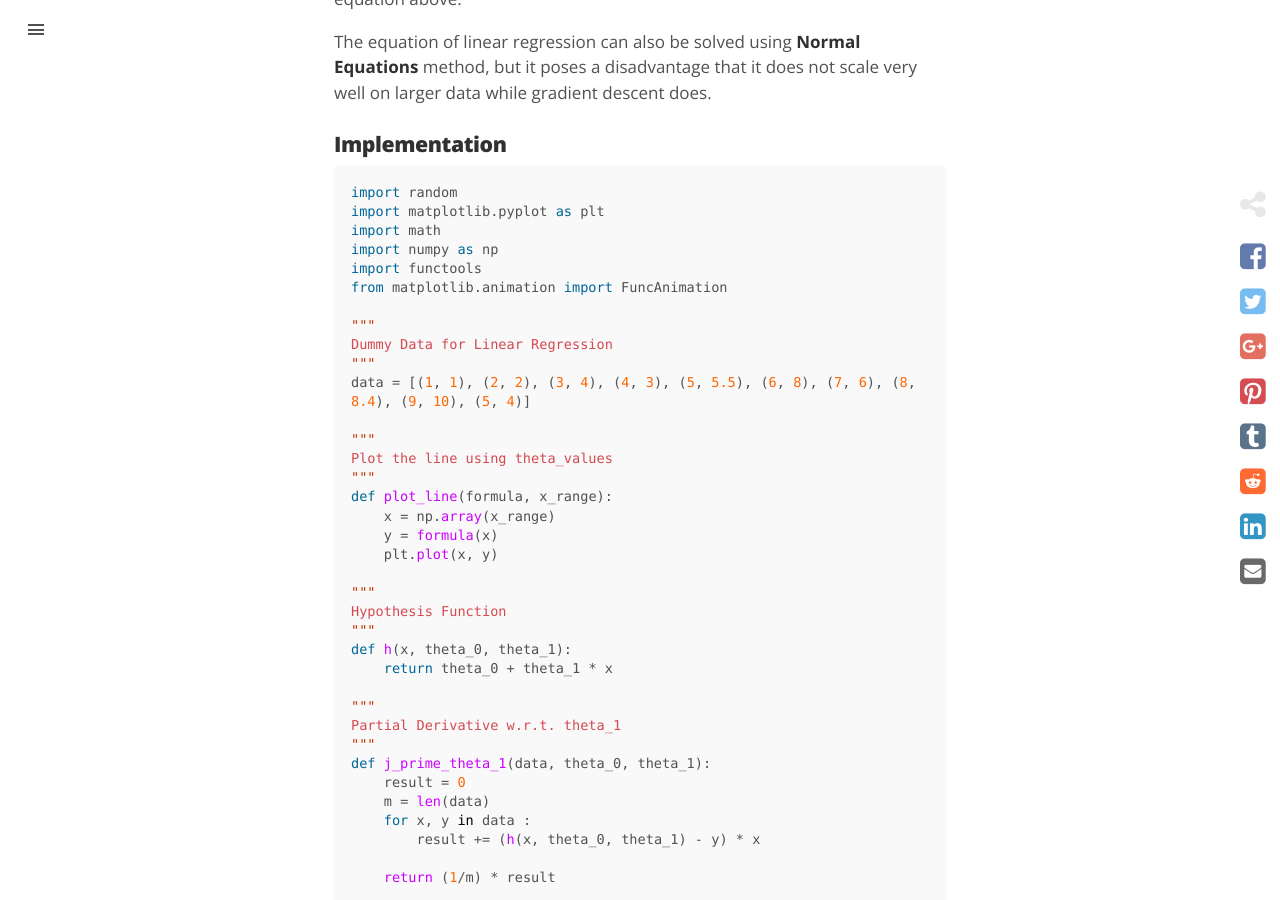
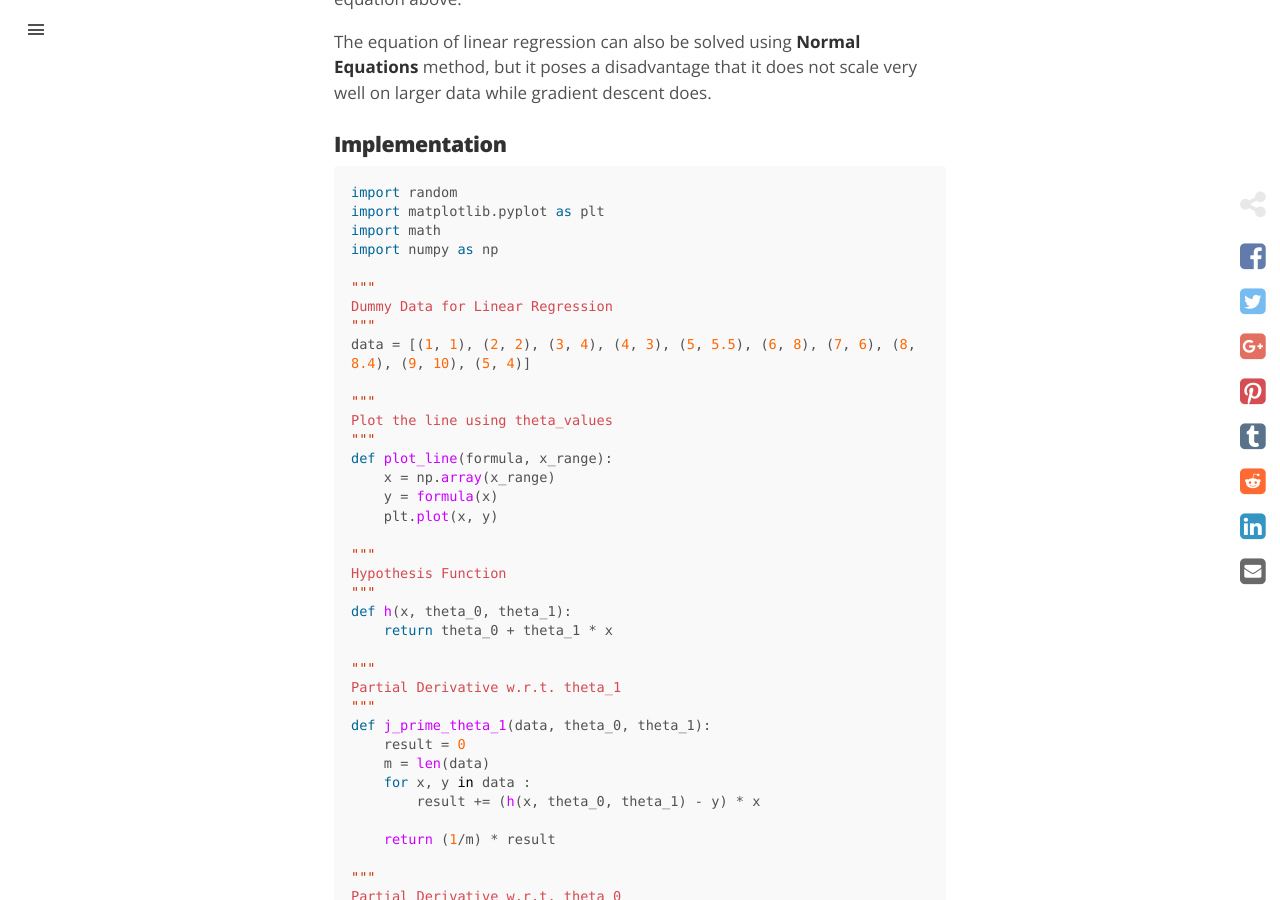
Before and after one commit to shreyasrh9/github-page-v2, a Jekyll site: the page built from _posts/2017-08-17-gradient-descent-for-linear-regression.md, in a window 1280 px wide and 900 px high, scrolled down 2321 px. Built offline with Jekyll 4.4.1, drawn with Linux system fonts in a browser that asks for light colours; nearby versions of some CDN libraries; formulas are drawn with MathJax 3; comment, search, counter and statistics services are not loaded.

Commit message:
remove_unused_libraries

```diff
--- a/_posts/2017-08-17-gradient-descent-for-linear-regression.md
+++ b/_posts/2017-08-17-gradient-descent-for-linear-regression.md
@@ -78,8 +78,6 @@ import random
 import matplotlib.pyplot as plt
 import math
 import numpy as np
-import functools
-from matplotlib.animation import FuncAnimation
 
 """
 Dummy Data for Linear Regression
```
Also changed, not shown: _posts/2017-08-23-multivariate-linear-regression.md (+0 -2 lines).
